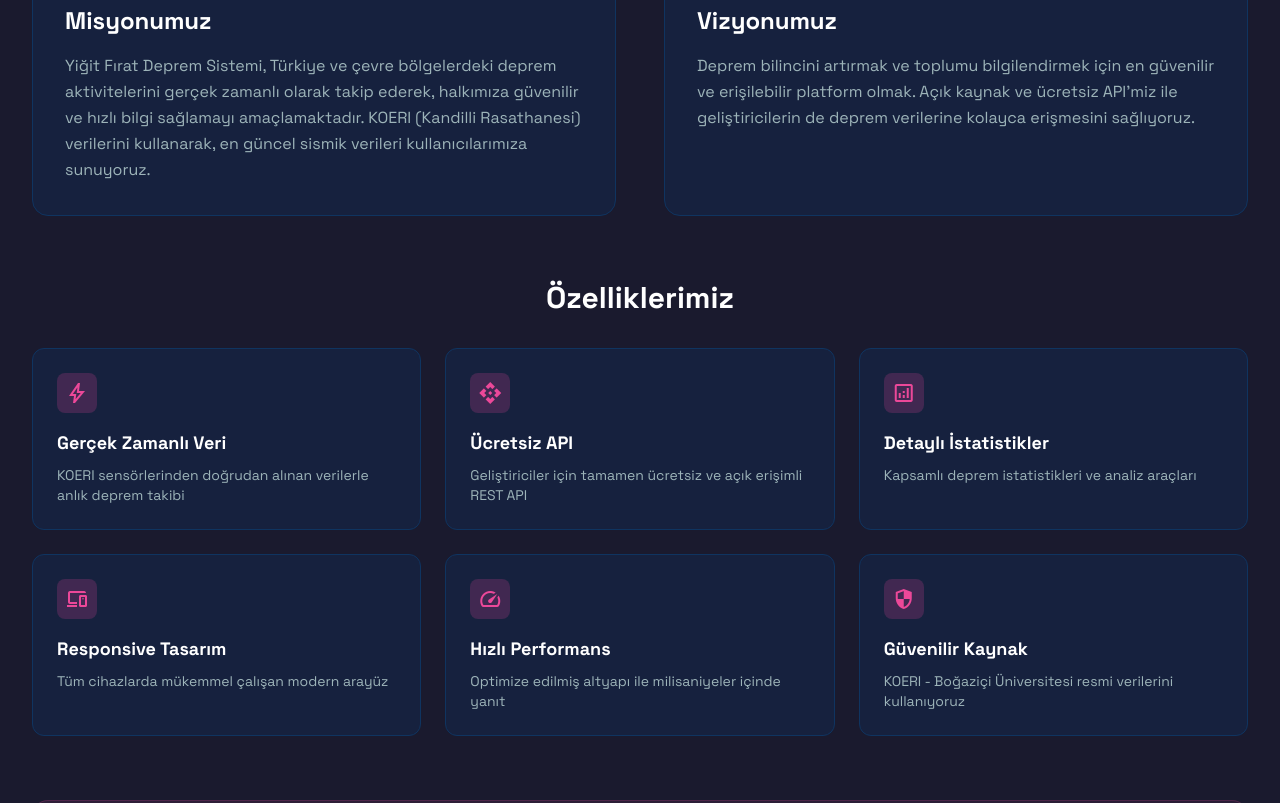
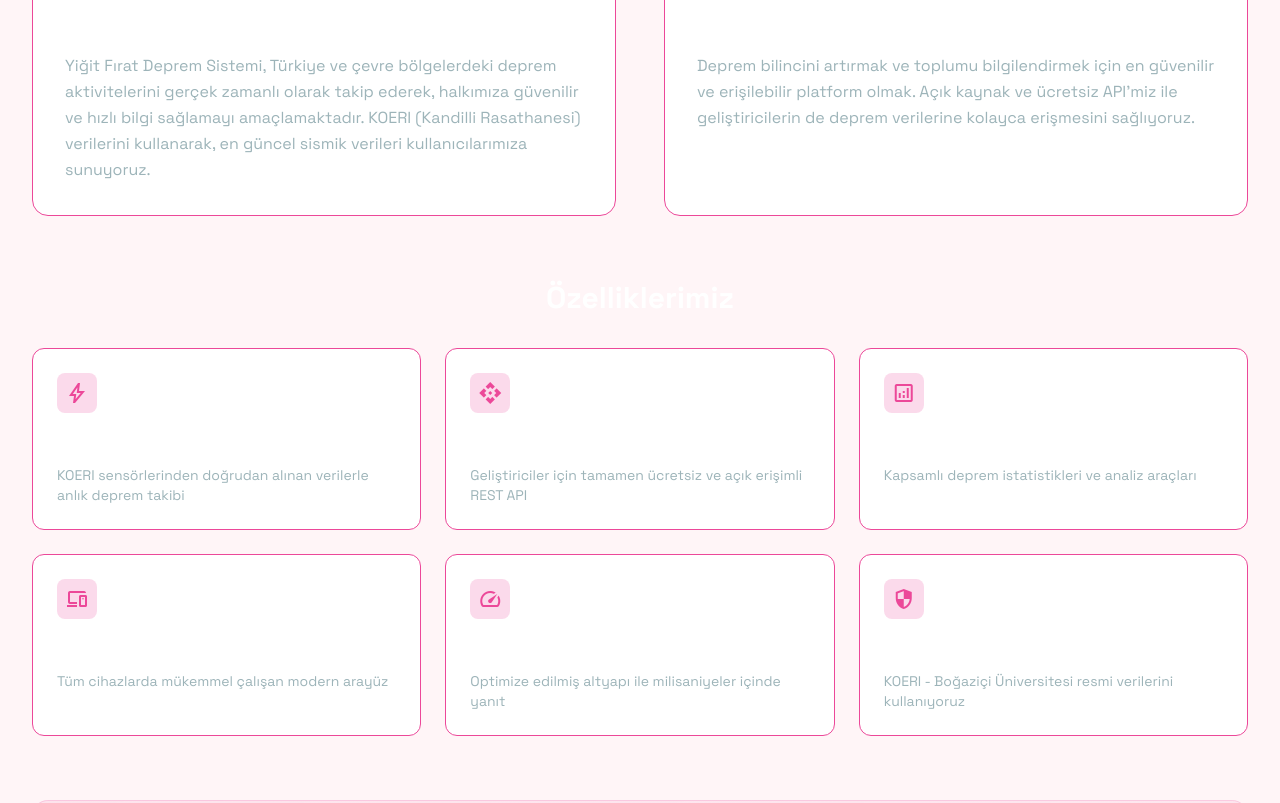
Before and after one commit to mrcbrbn5361/yigitfiratdepremsistemi, a website: page public/about.html in a window 1280 px wide. Shown: the part 599-1402 px from the top of the page. Drawn offline with nearby package versions, Linux system fonts and the light colour scheme.

Commit message:
Update colors to only pink, white, and yellow

```diff
--- a/public/about.html
+++ b/public/about.html
@@ -32,10 +32,10 @@
                     colors: {
                         "primary": "#ec4899",
                         "secondary": "#fbbf24",
-                        "background-light": "#fff5f7",
-                        "background-dark": "#1a1a2e",
-                        "card-dark": "#16213e",
-                        "border-dark": "#0f3460",
+                        "background-light": "#ffffff",
+                        "background-dark": "#fff5f7",
+                        "card-dark": "#ffffff",
+                        "border-dark": "#ec4899",
                     },
                     fontFamily: {
                         "display": ["Space Grotesk", "sans-serif"],
```
Also changed, not shown: public/dashboard.html (+4 -4 lines), public/docs.html (+4 -4 lines), public/index.html (+4 -4 lines), public/privacy.html (+4 -4 lines), public/terms.html (+4 -4 lines).
